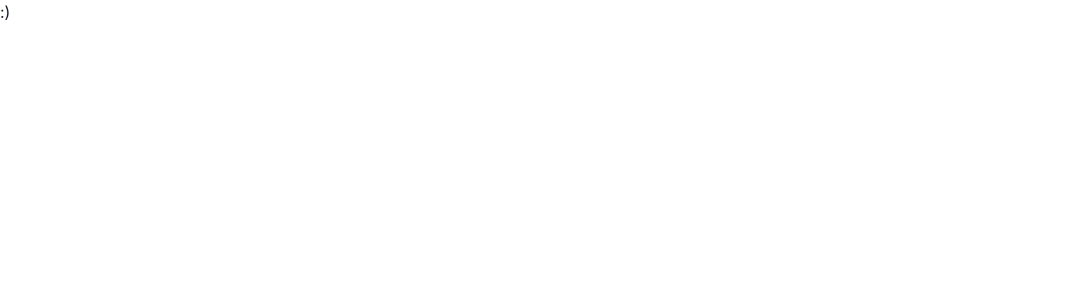
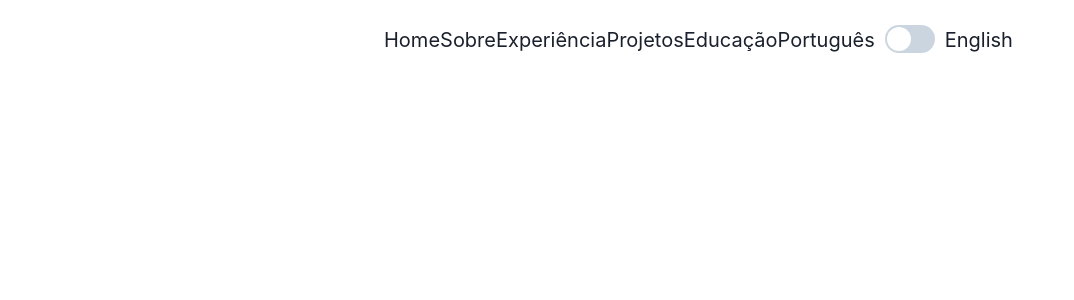
Before and after one commit to andreramosdovale/portifolio, a Next.js app: page / in a window 1280 px wide. Shown: the top 300 px of the page, without its empty margins (0-1074 px from the left). Built offline with nearby package versions, Linux system fonts and the light colour scheme.

Commit message:
feat: create raw struture header

```diff
--- /dev/null
+++ b/src/components/Header/content.data.ts
@@ -0,0 +1,23 @@
+interface IContact {
+  home: string;
+  about: string;
+  experience: string;
+  projects: string;
+  education: string;
+}
+
+export const ptBr: IContact = {
+  home: "Home",
+  about: "Sobre",
+  experience: "Experiência",
+  projects: "Projetos",
+  education: "Educação",
+};
+
+export const en: IContact = {
+  home: "Home",
+  about: "About",
+  experience: "Experience",
+  projects: "Projects",
+  education: "Education",
+};
--- /dev/null
+++ b/src/components/Header/index.tsx
@@ -0,0 +1,49 @@
+import NextLink from "next/link";
+import { Flex, Text, Switch, Link } from "@chakra-ui/react";
+import { ptBr, en } from "./content.data";
+
+interface IHeader {
+  path: string;
+}
+
+const Header = ({ path }: IHeader) => {
+  const content = ptBr;
+
+  return (
+    <>
+      <Flex
+        margin="0 30%"
+        alignItems="center"
+        justifyContent="space-between"
+        height="10vh"
+      >
+        <Link as={NextLink} href="/">
+          <Text fontSize="xl">{content.home}</Text>
+        </Link>
+        <Link as={NextLink} href="/about">
+          <Text fontSize="xl">{content.about}</Text>
+        </Link>
+        <Link as={NextLink} href="/experience">
+          <Text fontSize="xl">{content.experience}</Text>
+        </Link>
+        <Link as={NextLink} href="/projects">
+          <Text fontSize="xl">{content.projects}</Text>
+        </Link>
+        <Link as={NextLink} href="/education">
+          <Text fontSize="xl">{content.education}</Text>
+        </Link>
+        <Flex>
+          <Text fontSize="xl" marginRight="10px">
+            Português
+          </Text>
+          <Switch size="lg" />
+          <Text fontSize="xl" marginLeft="10px">
+            English
+          </Text>
+        </Flex>
+      </Flex>
+    </>
+  );
+};
+
+export default Header;
--- a/src/pages/index.tsx
+++ b/src/pages/index.tsx
@@ -1,4 +1,5 @@
 import Head from 'next/head';
+import Header from '@/components/Header';
 
 export default function Home() {
   return (
@@ -10,7 +11,7 @@ export default function Home() {
         <link rel="icon" href="/favicon.ico" />
       </Head>
       <main>
-        <p>:)</p>
+        <Header path="Home" />
       </main>
     </>
   );
```
Also changed, not shown: 1 other file (tests, documents, lock files or other folders).
